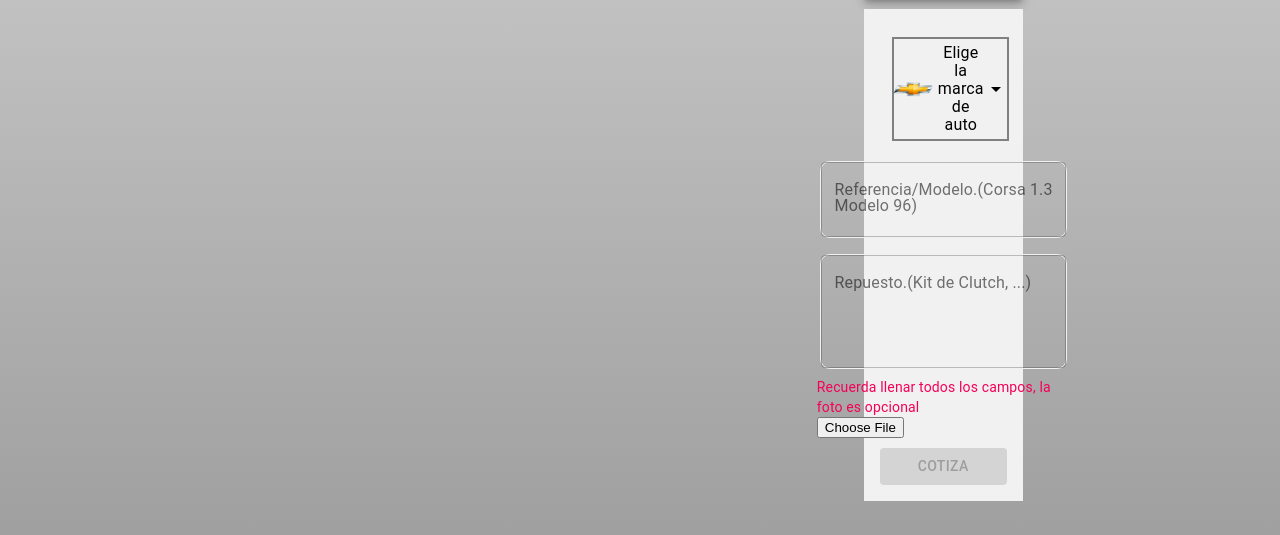
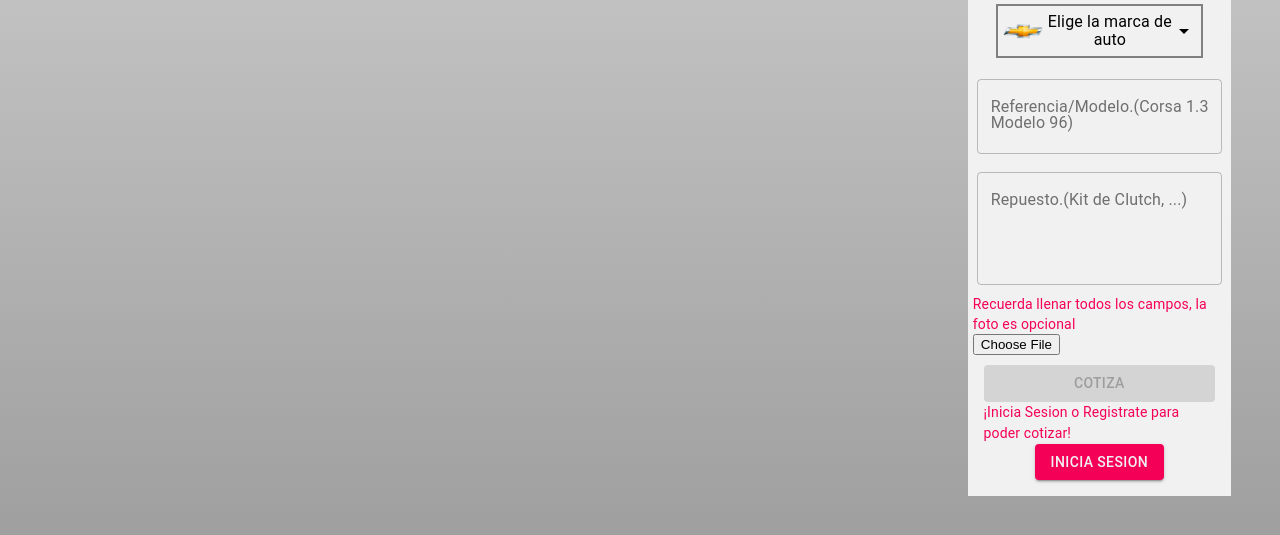
Before and after one commit to SirSantana/colMotors21-04, a Next.js app: page /home in a window 1280 px wide. Shown: the part 251-786 px from the top of the page. Built offline with nearby package versions, Linux system fonts and the light colour scheme; no server answers; the database is empty.

Commit message:
MensajeParaIniciarSesionAntesDeCotizar

```diff
--- a/components/Form/Form.js
+++ b/components/Form/Form.js
@@ -6,6 +6,7 @@ import { useDispatch } from "react-redux";
 import { createPost } from "../../reducers/Actions/postActions";
 import MenuLogos from "../MenuLogos/MenuLogos";
 import useStyles from "./styles";
+import Link from 'next/link'
 // import {useDispatch} from 'react-redux'
 // import { createPost } from "../../Reducers/Actions/postActions";
 const initial = {
@@ -15,23 +16,23 @@ const initial = {
   selectedFile: "",
 };
 
-export default function Form({createPosts}) {
+export default function Form({createPosts, user}) {
   const classes = useStyles();
   const dispatch = useDispatch()
   // const dispatch = useDispatch()
   const [postData, setPostData] = useState(initial);
   const [marcaa, setMarca] = useState(null);
   const router = useRouter();
-
+  console.log(user);
   const handleChange = (e) => {
     setPostData({ ...postData, [e.target.name]: e.target.value });
   };
 
   const handleSubmit = (e) => {
     e.preventDefault();
-    // dispatch(createPost({ ...postData, marca: marcaa }, router))
-    createPosts({ ...postData, marca: marcaa });
-    setPostData(initial);
+      // dispatch(createPost({ ...postData, marca: marcaa }, router))
+      createPosts({ ...postData, marca: marcaa });
+      setPostData(initial);
   };
 
 
@@ -98,7 +99,7 @@ export default function Form({createPosts}) {
             disabled={
               marcaa !== null &&
               postData.referencia !== initial.referencia &&
-              postData.repuesto !== initial.repuesto
+              postData.repuesto !== initial.repuesto && user!==null
                 ? false
                 : true
             }
@@ -106,6 +107,16 @@ export default function Form({createPosts}) {
             {" "}
             Cotiza
           </Button>
+
+          {user === null &&
+          <>
+          <Typography color="secondary" style={{fontSize:'14px'}}>¡Inicia Sesion o Registrate para poder cotizar!</Typography>
+          <Link href="/auth">
+          <a>
+          <Button color='secondary' variant='contained'>Inicia Sesion</Button>
+          </a>
+          </Link>
+          </>}
         </form>
       </div>
     </>
--- a/components/Home/Home.js
+++ b/components/Home/Home.js
@@ -8,9 +8,7 @@ import {
   } from "@material-ui/core";
 import { Refresh } from "@material-ui/icons";
 import { useRouter } from "next/router";
-import { useEffect } from "react";
-import { useDispatch } from "react-redux";
-import { getPosts } from "../../reducers/Actions/postActions";
+import { useEffect, useState } from "react";
 import Form from "../Form/Form";
 import Posts from "../Posts/Posts";
 import useStyles from "./styles";
@@ -19,12 +17,12 @@ import Link from 'next/link'
 
   export default function HomeComponent({Postss,createPosts}) {
     const classes = useStyles();
+    const [user, setUser] = useState(null)
     // const dispatch = useDispatch()
 
-    // useEffect(()=>{
-    //   dispatch(getPosts())
-    // },[dispatch])
-
+    useEffect(()=>{
+      setUser(JSON.parse(localStorage.getItem('profile')))
+    },[])
     return (
       <>
         {/* {user? */}
@@ -56,10 +54,10 @@ import Link from 'next/link'
                 </Link>
 
               </Paper>
-              <Posts Postss={Postss}/>
+              <Posts Postss={Postss} user={user}/>
             </Grid>
             <Grid item xs={12} sm={6} md={3}>
-              <Form createPosts={createPosts}/>
+              <Form createPosts={createPosts} user={user}/>
             </Grid>
           </Grid>
         </Container>
--- a/components/Posts/Posts.js
+++ b/components/Posts/Posts.js
@@ -6,10 +6,10 @@ import { useDispatch, useSelector } from "react-redux";
 import { useEffect } from "react";
 import { getPost } from "../../reducers/Actions/postActions";
 
-export default function Posts({Postss}) {
+export default function Posts({Postss, user}) {
   // const {posts, isLoading} = useSelector(state=> state.posts)
   const classes = useStyles();
-
+  console.log(user);
   return (
       // isLoading ? <CircularProgress/>:
         <Grid className={classes.container} container  alignItems='stretch' spacing={3} >
--- a/reducers/Api/index.js
+++ b/reducers/Api/index.js
@@ -1,7 +1,7 @@
 import axios from 'axios'
 
 const API = axios.create({ baseURL:
-  // 'http://localhost:3000/'||
+  'http://localhost:3000/'||
   'https://col-motors21-04.vercel.app/' , mode:'cors',headers: {
     'Access-Control-Allow-Origin': '*'
   } });
```
Also changed, not shown: next.config.js (+8 -0 lines).
